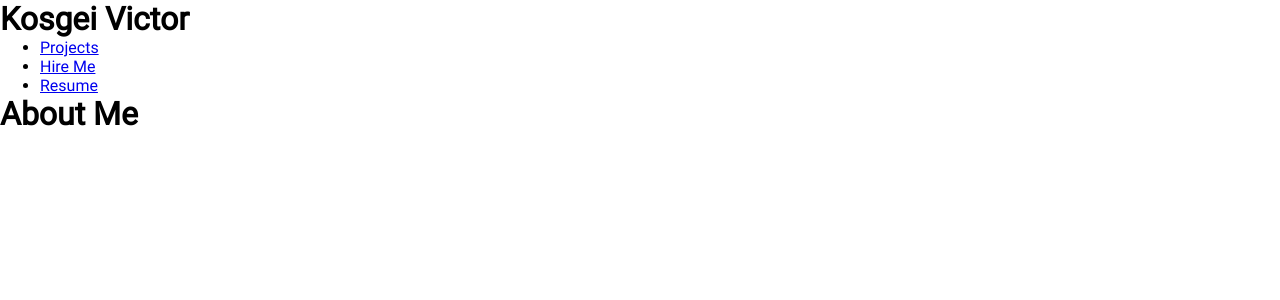
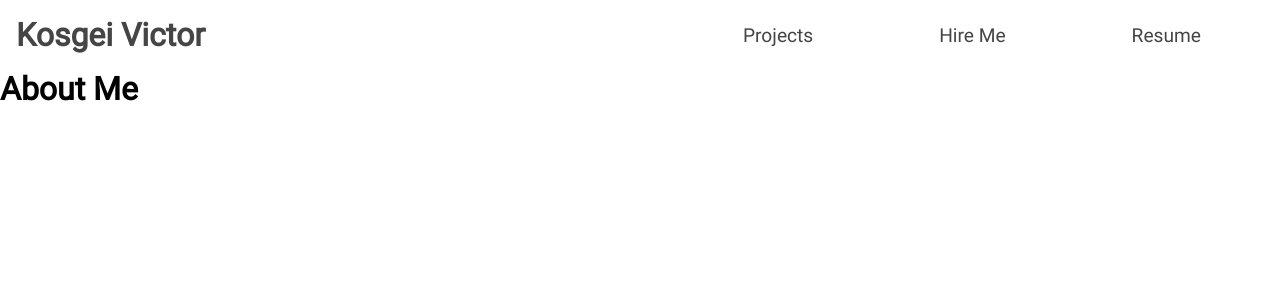
Before and after one commit to victorkosgei254/kosgei_portfolio, a React (Create React App) app: page / in a window 1280 px wide. Shown: the top 300 px of the page. Built offline with nearby package versions, Linux system fonts and the light colour scheme.

Commit message:
Style navbar

```diff
--- a/src/pages/components/Navbar.js
+++ b/src/pages/components/Navbar.js
@@ -1,9 +1,10 @@
+import "../css/navbar.css"
 function Navbar({props})
 {
     return(
         <div className="navbar">
             <div className="logo">
-                <h1>Kosgei Victor</h1>
+                <h1><a href="/">Kosgei Victor</a></h1>
             </div>
             <nav>
                 <ul>
--- a/src/pages/css/navbar.css
+++ b/src/pages/css/navbar.css
@@ -0,0 +1,45 @@
+.navbar
+{
+    display: flex;
+    position: sticky;
+    top:0;
+    height: 10%;
+    justify-content: space-between;
+    padding: 1rem;
+    align-items: center;
+}
+
+.navbar logo h1
+{
+    font-family: "Roboto-Bold";
+    width: 50%;
+}
+.navbar nav
+{
+    width: 50%;
+}
+.navbar .logo h1 a
+{
+    color: #454545;
+    text-decoration: none;
+    font-weight: bold;
+}
+.navbar nav ul
+{
+    list-style-type: none;
+    display: flex;
+    justify-content: space-around;
+}
+.navbar nav ul li a
+{
+    text-decoration: none;
+    font-size: 1.2rem;
+    font-weight: 400;
+    color: #454545;
+}
+
+.navbar nav ul li a:hover
+{
+    color: #4000ff;
+    font-weight: bold;
+}
```
